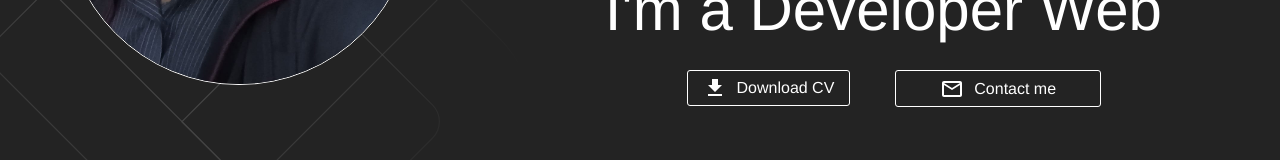
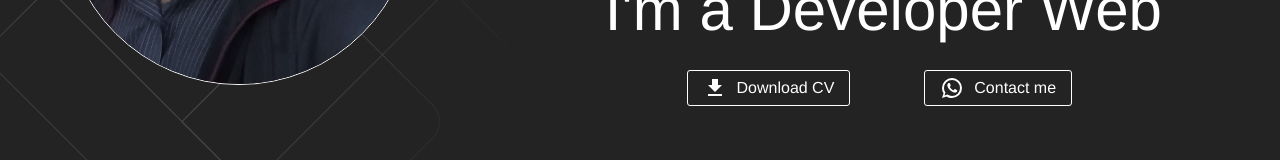
Before and after one commit to CRG10/my-portifolio, a React (Vite) app: page / in a window 1280 px wide. Shown: the part 479-639 px from the top of the page. Built offline with nearby package versions, Linux system fonts and the light colour scheme.

Commit message:
inclusão wpp

```diff
--- a/src/pages/Home/sections/Hero/Hero.tsx
+++ b/src/pages/Home/sections/Hero/Hero.tsx
@@ -1,7 +1,7 @@
 import { Box, Container, Grid, Typography, styled } from "@mui/material"
 import Avatar from "../../../../assets/images/avatar.jpg"
 import DownloadIcon from '@mui/icons-material/Download';
-import MailOutlineIcon from '@mui/icons-material/MailOutline';
+import WhatsAppIcon from '@mui/icons-material/WhatsApp';
 import StyledButton from "../../../../components/StyledButton/StyledButton";
 import theme from "../../../../theme";
 import { AnimatedBackground } from "../../../../components/AnimateBackground/AnimateBackground";
@@ -35,6 +35,8 @@ const Hero = () => {
         border:`1px solid ${theme.palette.primary.contrastText}`
     }))
 
+    const whatsappMessage = encodeURIComponent("Olá! Vi seu portfólio e gostaria de tê-lo na minha equipe.");
+
     return (
       <>
        <StyledHero>
@@ -66,12 +68,14 @@ const Hero = () => {
                                 </a>
                             </Grid>
                             <Grid item xs={12} md={4}  display="flex" justifyContent="center">
-                                <StyledButton onClick={() => console.log ("email")}>
-                                    <MailOutlineIcon/>
-                                    <Typography>
-                                        Contact me
-                                    </Typography>
-                                </StyledButton>
+                                <a href={`https://wa.me/5551989571988?text=${whatsappMessage}`} target="_blank" rel="noopener noreferrer">
+                                    <StyledButton onClick={() => console.log ("email")}>
+                                        <WhatsAppIcon/>
+                                        <Typography>
+                                            Contact me
+                                        </Typography>
+                                    </StyledButton>
+                                </a>
                             </Grid>
                         </Grid>
                     </Grid>
```
